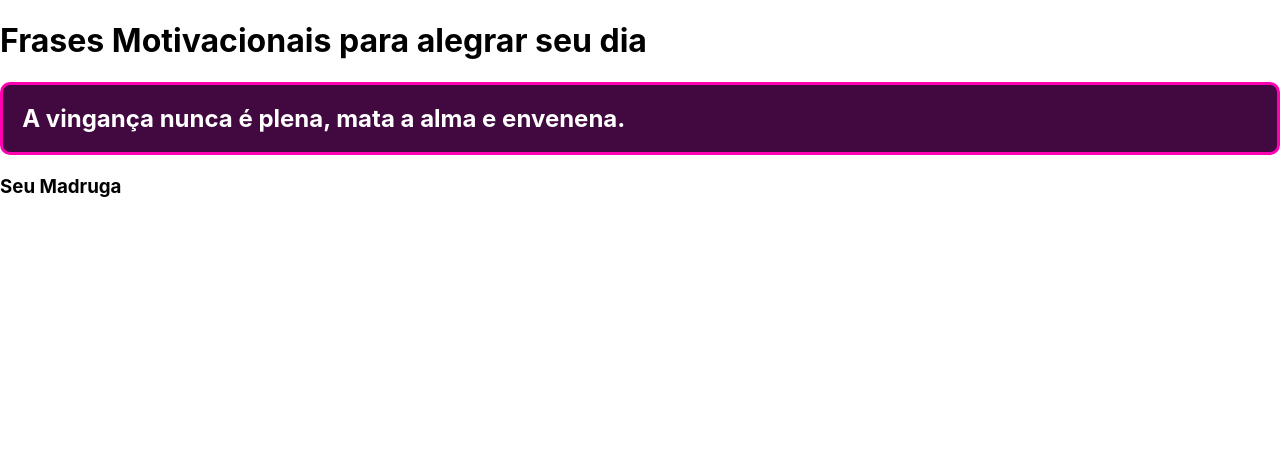
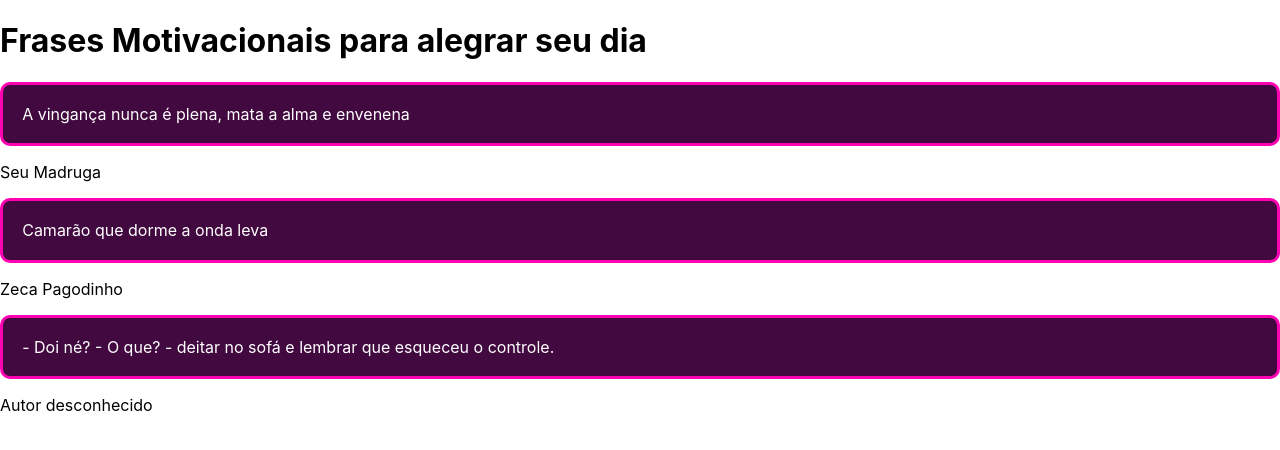
Before and after one commit to maiagripp/frases-motivacionais, a React (Create React App) app: page / in a window 1280 px wide. Shown: the top 450 px of the page. Built offline with nearby package versions, Linux system fonts and the light colour scheme.

Commit message:
Adicionando dinamismo

```diff
--- a/src/App.js
+++ b/src/App.js
@@ -1,10 +1,27 @@
 import FraseMotivacional from './components/FraseMotivacional';
 
 function App() {
+  const frases = [
+    {
+      texto: 'A vingança nunca é plena, mata a alma e envenena',
+      autor: 'Seu Madruga',
+    },
+    {
+      texto: 'Camarão que dorme a onda leva',
+      autor: 'Zeca Pagodinho',
+    },
+    {
+      texto:
+        '- Doi né? - O que? - deitar no sofá e lembrar que esqueceu o controle.',
+      autor: 'Autor desconhecido',
+    },
+  ];
   return (
     <div>
       <h1>Frases Motivacionais para alegrar seu dia</h1>
-      <FraseMotivacional />
+      <FraseMotivacional frase={frases[0].texto} autor={frases[0].autor} />
+      <FraseMotivacional frase={frases[1].texto} autor={frases[1].autor} />
+      <FraseMotivacional frase={frases[2].texto} autor={frases[2].autor} />
     </div>
   );
 }
--- a/src/components/FraseMotivacional.jsx
+++ b/src/components/FraseMotivacional.jsx
@@ -1,12 +1,10 @@
 import './style.css';
 
-function FraseMotivacional() {
+function FraseMotivacional(props) {
   return (
     <div>
-      <h2 className="frase">
-        A vingança nunca é plena, mata a alma e envenena.
-      </h2>
-      <h3>Seu Madruga</h3>
+      <p className="frase">{props.frase}</p>
+      <p>{props.autor}</p>
     </div>
   );
 }
```
